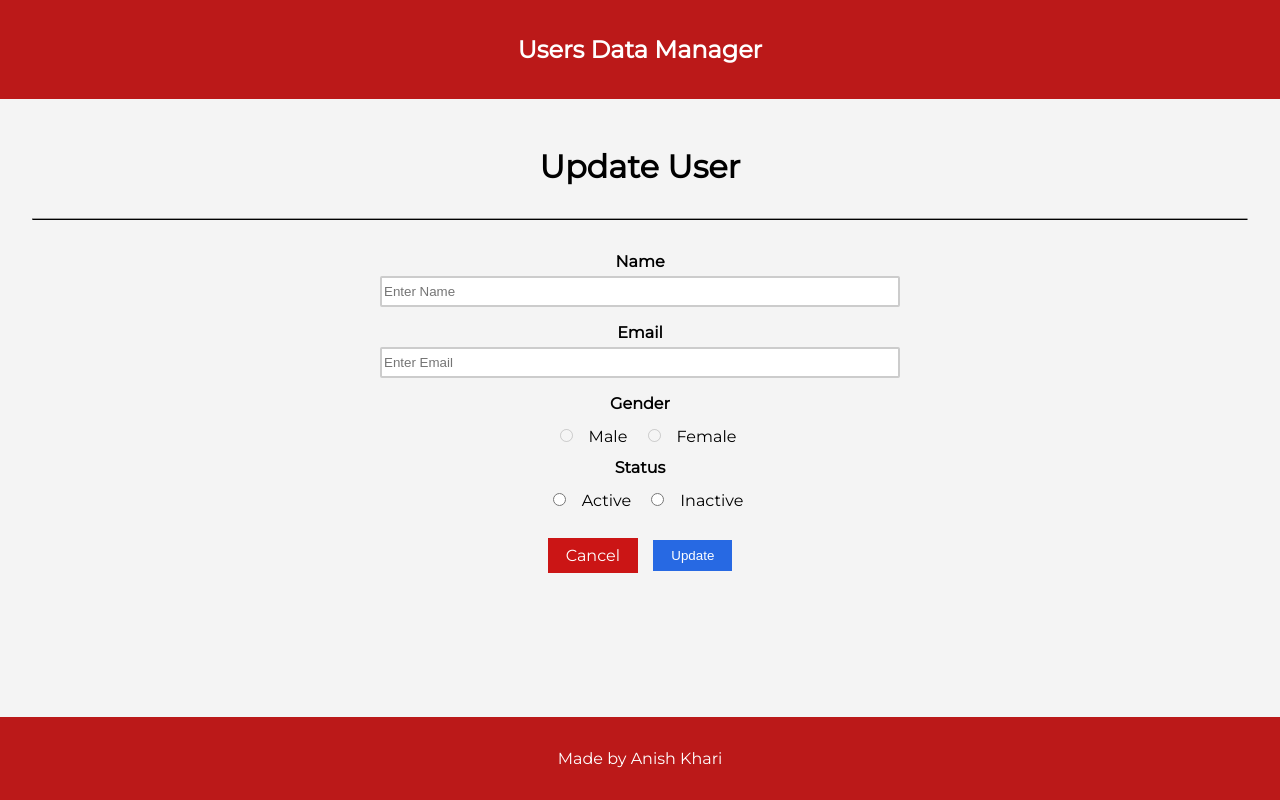
After one commit to anishkharii/userDatabaseManagement, a Node server app: template views/update-user.ejs in a window 1280 px wide. The commit adds this page. Run offline with Node 20, Linux system fonts and the light colour scheme; the template is opened without the code that fills it, so the values that code supplies are empty; some libraries are stand-ins or nearby versions.

Commit message:
Adding update and delete buttons

```diff
--- a/app.js
+++ b/app.js
@@ -4,14 +4,16 @@ const bodyParser = require("body-parser");
 const ejs = require("ejs");
 const mongoose = require("mongoose");
 const bcrypt = require("bcrypt");
+const methodOverride = require('method-override');
 
 app = express();
 const saltRounds = 10;
 app.use(bodyParser.urlencoded({extended:true}));
 app.set("view engine","ejs");
 app.use(express.static(__dirname +"/public"));
+app.use(methodOverride('_method'));
 
-const url = process.env.MONGO_URI ;
+const url = process.env.MONGO_URI || "mongodb://127.0.0.1:27017/userManagementDB" ;
 mongoose.connect(url);
 const AdminSchema = new mongoose.Schema({
     userID:{
@@ -110,6 +112,42 @@ app.route("/dashboard/:accessAdmin/newUser")
     })
 
 });
+app.route("/dashboard/:admin/:userID")
+.get((req,res)=>{
+    Admin.findOne({userID:req.params.admin}).then((foundAdmin)=>{
+        User.findOne({_id:req.params.userID}).then((foundUser)=>{
+            res.render("update-user",{admin:foundAdmin,user:foundUser});
+        })
+    }).catch((err)=>{
+        console.log(err);
+    })
+})
+.put((req,res)=>{
+    Admin.findOne({userID:req.params.admin}).then((foundAdmin)=>{
+        User.replaceOne(
+            {_id:req.params.userID},
+            {
+                name:req.body.name,
+                email:req.body.email,
+                gender:req.body.gender,
+                status:req.body.status,
+                updatedBy:foundAdmin
+            }
+            ).then((updatedUser)=>{
+                console.log(updatedUser);
+                res.redirect("/dashboard/"+req.params.admin);
+            })
+    })
+
+})
+.delete((req,res)=>{
+    Admin.findOne({userID:req.params.admin}).then((foundAdmin)=>{
+        User.findByIdAndDelete({_id:req.params.userID}).then(()=>{
+            console.log("deleted");
+            res.redirect("/dashboard/"+req.params.admin);
+        })
+    })
+})
 
 app.route("/register")
 .get((req,res)=>{
--- a/package.json
+++ b/package.json
@@ -15,6 +15,7 @@
     "dotenv": "^16.0.3",
     "ejs": "^3.1.9",
     "express": "^4.18.2",
+    "method-override": "^3.0.0",
     "mongoose": "^7.0.4",
     "nodemon": "^2.0.22"
   }
--- a/public/css/style.css
+++ b/public/css/style.css
@@ -102,6 +102,9 @@ td{
     padding:5px 1rem;
     margin:0;
 }
+tr{
+    transition: 0.2s;
+}
  tbody tr:hover{
     background-color:#bbb3b3;
 }
@@ -113,3 +116,19 @@ td{
     align-items:center;
     justify-content:space-around;
 }
+.edit-btn{
+    color:#454545;
+    font-size:1.5rem;
+    margin:0 0.25rem;
+    outline:none;
+    background-color: transparent;
+    border:none;
+}
+.edit-btn:nth-child(1):hover{
+    color:#fff;
+}
+
+.null-form{
+    border:none;
+    display:inline;
+}
--- a/views/add-user.ejs
+++ b/views/add-user.ejs
@@ -23,7 +23,7 @@
 
        <div class="clearfix">
           <a  class=" primary-btn warning-btn" href="/dashboard/<%=admin%>">Cancel</a>
-          <button type="submit" class="primary-btn ">Add User</button>
+          <button type="submit" class="primary-btn " id="addBtn">Add User</button>
         </div>
       </div>
 </form>
--- a/views/partials/footer.ejs
+++ b/views/partials/footer.ejs
@@ -2,4 +2,5 @@
     Made by Anish Khari
 </footer>
 </body>
+<script src="/javascript/script.js"></script>
 </html>
--- a/views/partials/header.ejs
+++ b/views/partials/header.ejs
@@ -5,8 +5,10 @@
         <meta name="viewport" content="width=device-width, initial-scale=1.0">
         <link href="/css/style.css" rel="stylesheet">
         <link rel="preconnect" href="https://fonts.googleapis.com">
+        <script src="https://kit.fontawesome.com/c45f99093c.js" crossorigin="anonymous"></script>
         <link rel="preconnect" href="https://fonts.gstatic.com" crossorigin>
         <link href="https://fonts.googleapis.com/css2?family=Montserrat&display=swap" rel="stylesheet">
+        <script src="https://code.jquery.com/jquery-3.6.4.js" integrity="sha256-a9jBBRygX1Bh5lt8GZjXDzyOB+bWve9EiO7tROUtj/E=" crossorigin="anonymous"></script>
     </head>
     <body>
 
--- /dev/null
+++ b/views/update-user.ejs
@@ -0,0 +1,31 @@
+<%- include("partials/header") -%>
+
+<form  method="post" action="/dashboard/<%=admin.userID%>/<%=user._id%>?_method=PUT">
+    <div class="container">
+        <h1>Update User </h1>
+        <hr>
+
+        <label for="name"><b>Name</b></label>
+        <input type="text" placeholder="Enter Name" name="name" value="<%=user.name%>" required autocomplete="off">
+
+        <label for="email"><b>Email</b></label>
+        <input type="email" placeholder="Enter Email" name="email" value= "<%=user.email%>" required autocomplete="off">
+
+        <label for="gender"><b>Gender</b></label><br>
+        <input type="radio" name="gender" value="male" <%= user.gender=="male" ? "checked":"" %> disabled>Male
+        <input type="radio" name="gender" value="female" <%= user.gender=="female" ? "checked":"" %> disabled>Female
+        <input type="hidden" name="gender" value="<%= user.gender=="male" ? "male":"female" %>" >
+        <br>
+        <label for="status"><b>Status</b></label><br>
+        <input type="radio" name="status" value="active" <%= user.status=="active" ? "checked":"" %>>Active
+        <input type="radio" name="status" value="inactive" <%= user.status=="inactive" ? "checked":"" %>>Inactive
+        <br>
+
+
+       <div class="clearfix">
+          <a  class=" primary-btn warning-btn" href="/dashboard/<%=admin%>">Cancel</a>
+          <button type="submit" class="primary-btn " id="updateBtn">Update</button>
+        </div>
+      </div>
+</form>
+<%- include("partials/footer") -%>
```
Also changed, not shown: views/home.ejs (+17 -10 lines), public/javascript/script.js (added), 1 other file.
